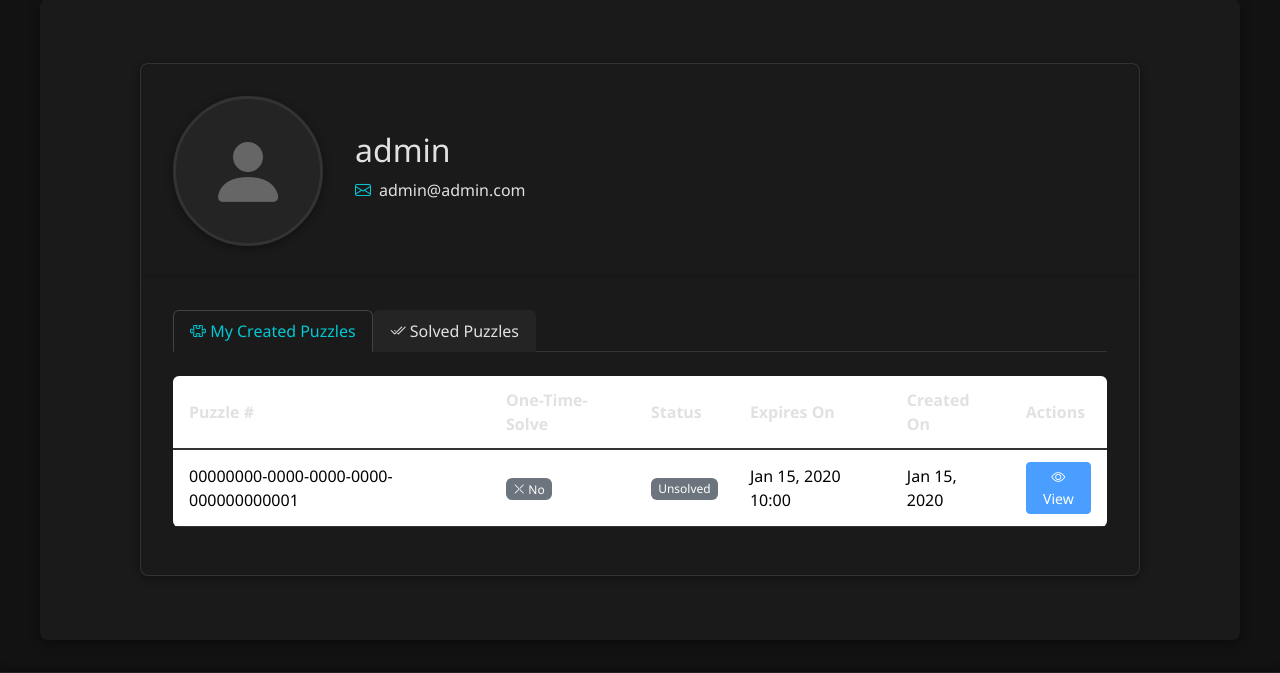
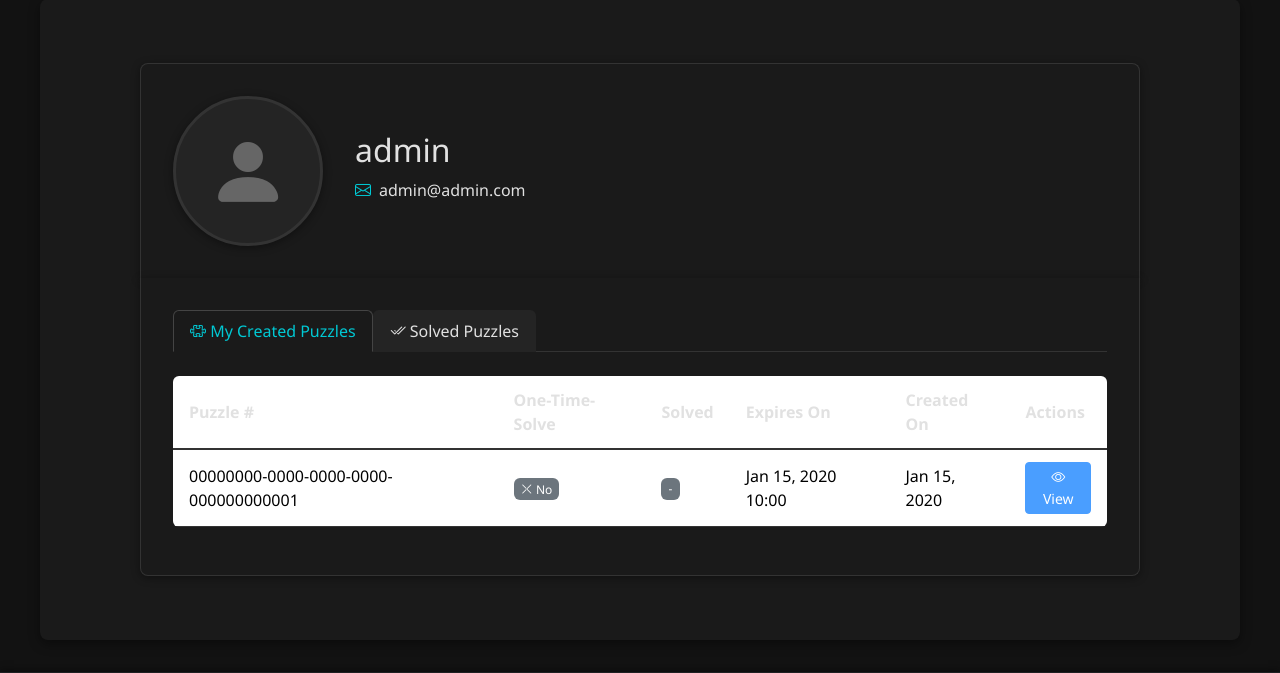
Before and after one commit to mlziade/keycrypt, a Django app: page /users/profile/ in a window 1280 px wide. Shown: the part 99-772 px from the top of the page. Run offline with Django 5.2, Linux system fonts and the light colour scheme; a user stored in the database is signed in; data comes from the database, SQL or seed files in the repository; tables that the repository leaves empty hold one stand-in row (values such as "Sample post"); some libraries are stand-ins or nearby versions.

Commit message:
Update user profile template and views for improved clarity; rename 'Status' to 'Solved' and enhance display of solved puzzles

```diff
--- a/templates/user_profile.html
+++ b/templates/user_profile.html
@@ -57,7 +57,7 @@
                                 <tr>
                                     <th>Puzzle #</th>
                                     <th>One-Time-Solve</th>
-                                    <th>Status</th>
+                                    <th>Solved</th>
                                     <th>Expires On</th>
                                     <th>Created On</th>
                                     <th>Actions</th>
@@ -76,9 +76,9 @@
                                         </td>
                                         <td>
                                             {% if puzzle.was_solved %}
-                                                <span class="badge bg-success">Solved</span>
+                                                <span class="badge bg-success"><i class="bi bi-check-lg"></i> Yes</span>
                                             {% else %}
-                                                <span class="badge bg-secondary">Unsolved</span>
+                                                <span class="badge bg-secondary">-</span>
                                             {% endif %}
                                         </td>
                                         <td>
@@ -116,7 +116,6 @@
                                 <tr>
                                     <th>Puzzle #</th>
                                     <th>Creator</th>
-                                    <th>Difficulty</th>
                                     <th>Solved On</th>
                                     <th>Actions</th>
                                 </tr>
@@ -125,14 +124,11 @@
                                 {% for solved in solved_puzzles %}
                                     <tr>
                                         <td>{{ solved.id }}</td>
-                                        <td>{{ solved.created_by.username }}</td>
                                         <td>
-                                            {% if solved.difficulty == 'easy' %}
-                                                <span class="badge bg-success">Easy</span>
-                                            {% elif solved.difficulty == 'medium' %}
-                                                <span class="badge bg-warning">Medium</span>
+                                            {% if solved.created_by %}
+                                                {{ solved.created_by.username }}
                                             {% else %}
-                                                <span class="badge bg-danger">Hard</span>
+                                                -
                                             {% endif %}
                                         </td>
                                         <td>{{ solved.solved_at|default:solved.updated_at|date:"M d, Y" }}</td>
--- a/users/views.py
+++ b/users/views.py
@@ -4,11 +4,12 @@ from django.contrib.auth import login, logout
 from django.contrib.auth.decorators import login_required
 from django.utils.decorators import method_decorator
 from django.contrib.auth.forms import AuthenticationForm
+from django.db.models import QuerySet
 
 from .models import Profile
 from .forms import CreateUserForm
 
-from puzzle.models import Puzzle
+from puzzle.models import Puzzle, PuzzleSolved
 
 class ProfileLoginView(View):
     def get(self, request):
@@ -61,8 +62,8 @@ class ProfileView(View):
     def get(self, request):
         profile: Profile = request.user
 
-        puzzles = Puzzle.objects.filter(created_by=profile)
-        solved_puzzles = puzzles.filter(solved_puzzles__solved_by=profile)
+        puzzles: QuerySet[Puzzle] = Puzzle.objects.filter(created_by=profile)
+        solved_puzzles: QuerySet[PuzzleSolved] = puzzles.filter(solved_puzzles__solved_by=profile)
 
         return render(request, 'user_profile.html', {
             'profile': profile,
```
